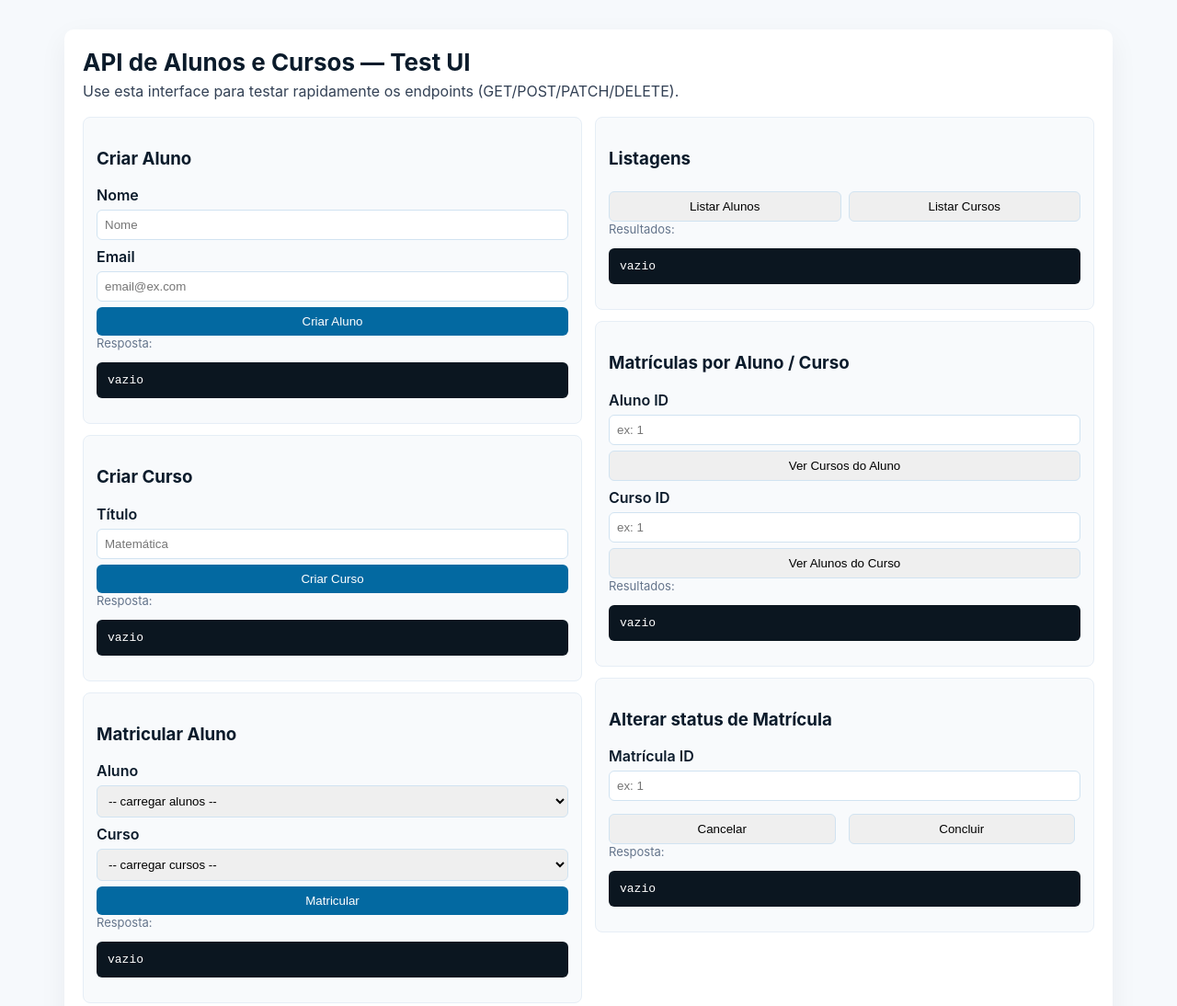
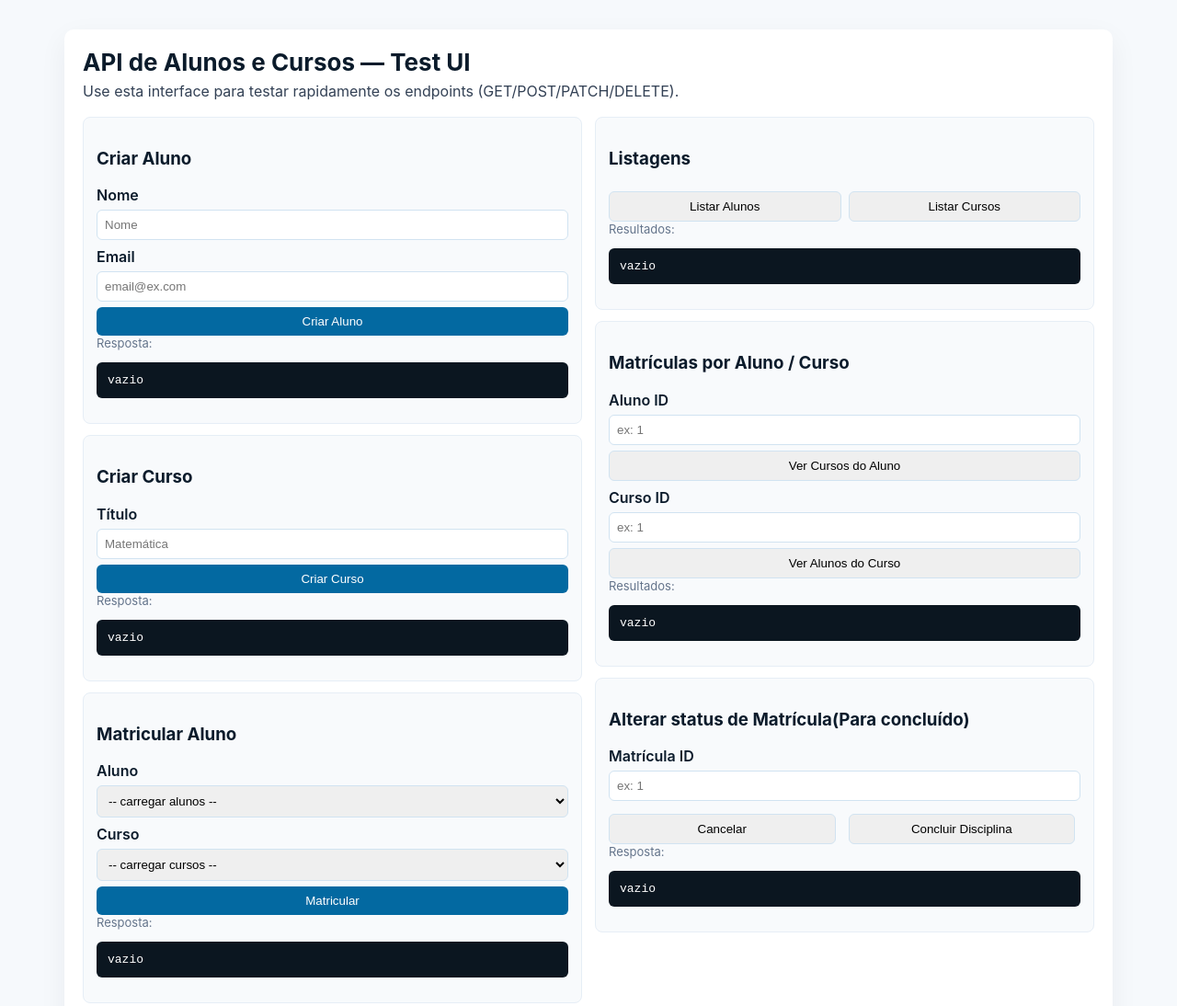
Before and after one commit to MiguelSant7/Desafio_Final_Back_End, a website: page public/index.html in a window 1280 px wide. Shown: the top 1094 px of the page at 92% size. Drawn offline with Linux system fonts and the light colour scheme; no server answers.

Commit message:
feat: update matricula routes and enhance UI for status alteration in index.html

```diff
--- a/public/index.html
+++ b/public/index.html
@@ -80,11 +80,11 @@
           </div>
 
           <div class="card" style="margin-top:12px">
-            <h3>Alterar status de Matrícula</h3>
+            <h3>Alterar status de Matrícula(Para concluído)</h3>
             <label>Matrícula ID <input id="matricula-id-act" placeholder="ex: 1" /></label>
             <div class="flex actions" style="margin-top:8px">
               <button id="btn-cancelar">Cancelar</button>
-              <button id="btn-concluir">Concluir</button>
+              <button id="btn-concluir">Concluir Disciplina</button>
             </div>
             <div class="small">Resposta:</div>
             <pre id="resp-act">vazio</pre>
```
Also changed, not shown: controllers/matriculas.js (+6 -6 lines).
